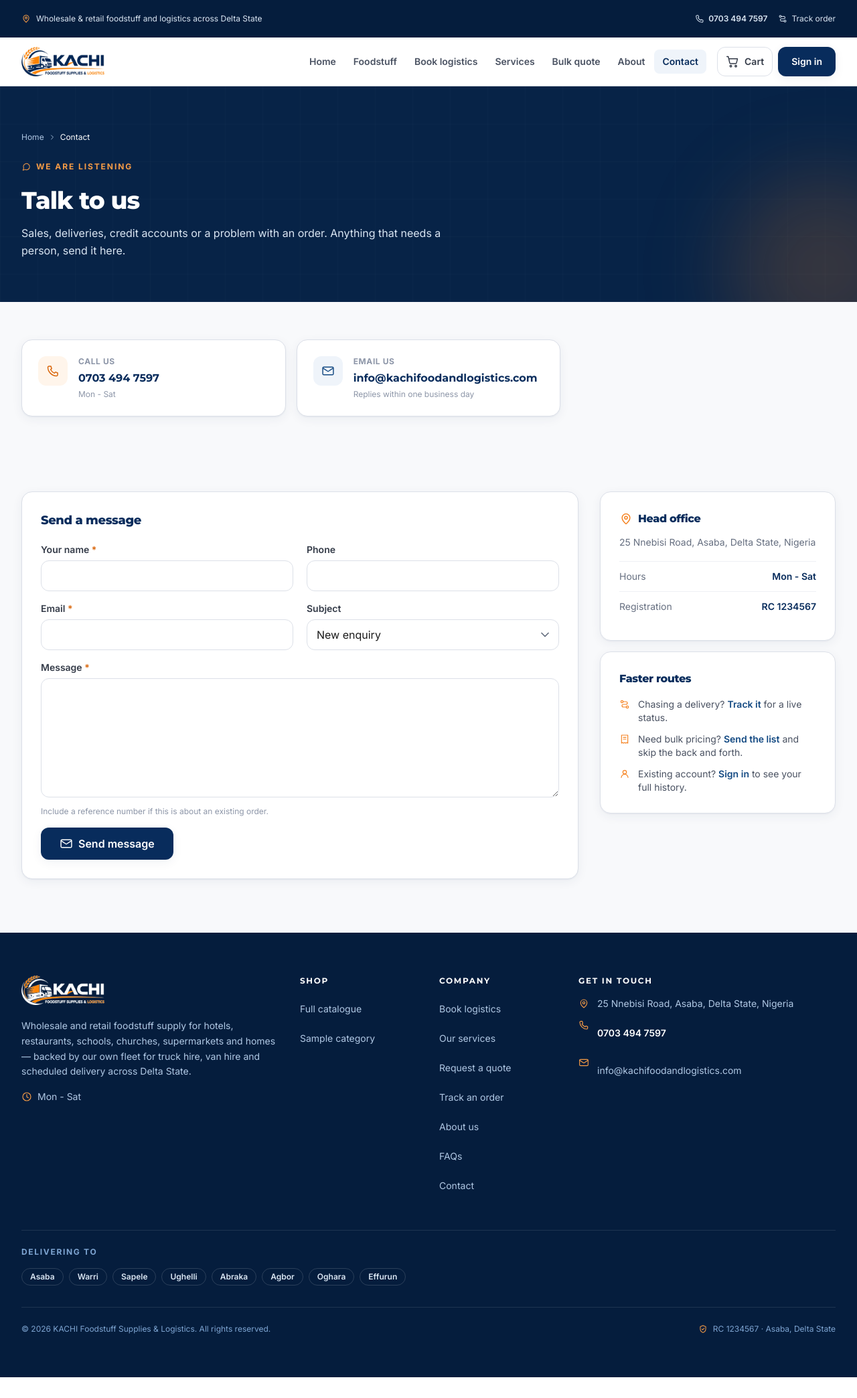
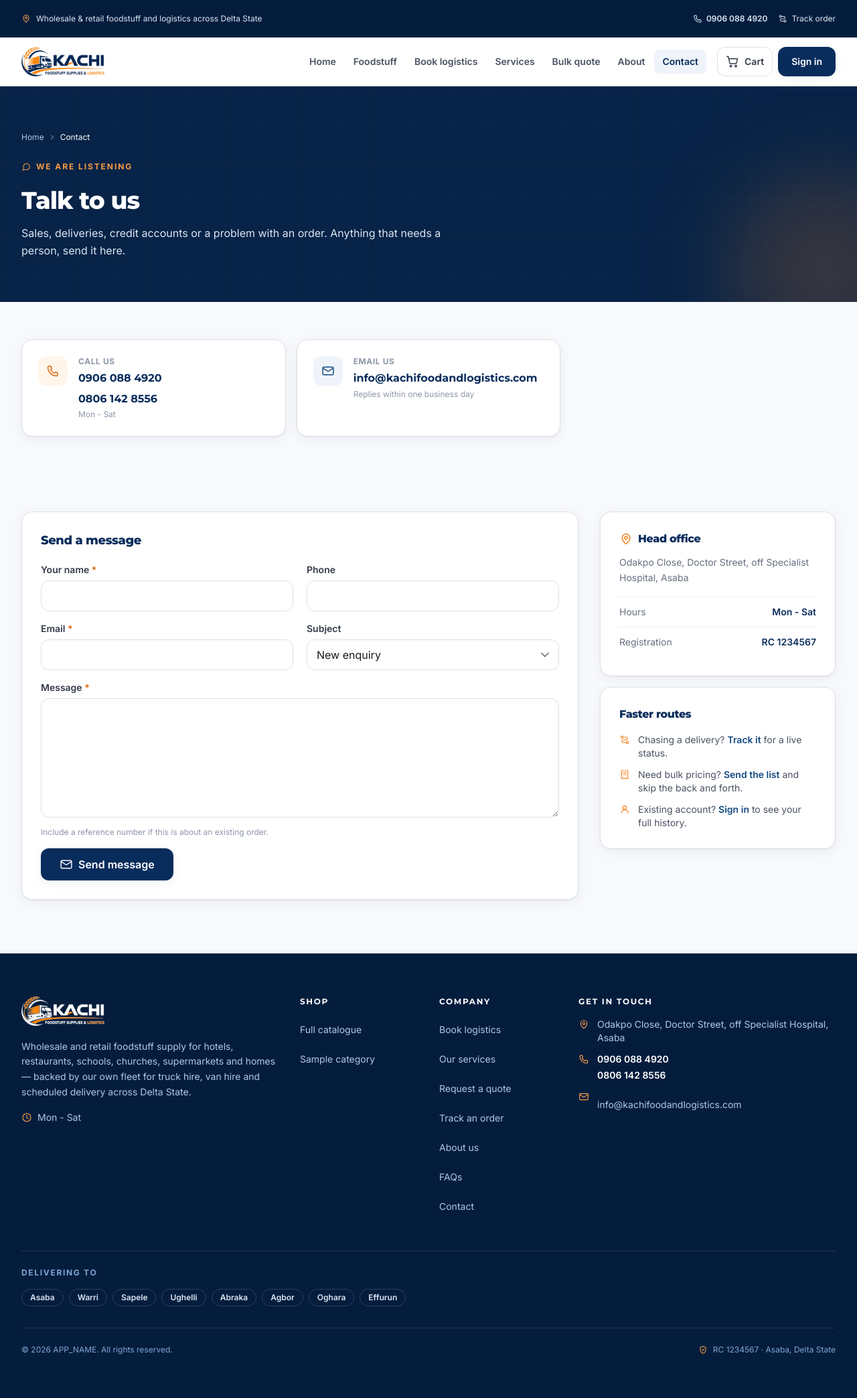
Before and after one commit to Bigjoecode/kachifoodandlogistics, a PHP site: page /contact in a window 1280 px wide. Shown: the whole page at 67% size. Before the commit the page ends 2057 px from the top, so only its background shows below. Run offline with PHP 8.4, Linux system fonts and the light colour scheme; tables that the repository leaves empty hold one stand-in row (values such as "Sample post"); some libraries are stand-ins or nearby versions.

Commit message:
Update business contact details

```diff
--- a/config/config.php
+++ b/config/config.php
@@ -10,8 +10,9 @@ define('APP_NAME', 'KACHI Foodstuff Supplies & Logistics');
 define('APP_SHORT', 'KACHI');
 define('APP_TAGLINE', 'Foodstuff supplies and logistics you can trust, across Delta State.');
 define('APP_EMAIL', 'info@kachifoodandlogistics.com');
-define('APP_PHONE', '0703 494 7597');
-define('APP_ADDRESS', '25 Nnebisi Road, Asaba, Delta State, Nigeria');
+define('APP_PHONE', '0906 088 4920');
+define('APP_PHONE_ALT', '0806 142 8556');
+define('APP_ADDRESS', 'Odakpo Close, Doctor Street, off Specialist Hospital, Asaba');
 defined('APP_DOMAIN') || define('APP_DOMAIN', 'https://kachifoodandlogistics.com');
 define('APP_STATE', 'Delta State');
 define('APP_CITY', 'Asaba');
--- a/install.php
+++ b/install.php
@@ -96,7 +96,7 @@ if ($_SERVER['REQUEST_METHOD'] === 'POST') {
 
         // --- Accounts -------------------------------------------------------
         $accounts = [
-            ['KACHI Admin',   'admin@kachifoodandlogistics.com', '+2348031234567', 'admin123', 'admin',    'Kachi Foodstuff Supplies and Logistics Ltd'],
+            ['KACHI Admin',   'admin@kachifoodandlogistics.com', '09060884920', 'admin123', 'admin',    'Kachi Foodstuff Supplies and Logistics Ltd'],
             ['Dispatch Desk', 'ops@kachifoodandlogistics.com',   '+2348031234568', 'ops12345', 'staff',    'Kachi Foodstuff Supplies and Logistics Ltd'],
             ['Amaka Obi',     'amaka@bellabites.ng',             '+2348090001111', 'demo1234', 'customer', 'Bella Bites Kitchen'],
         ];
--- a/pages/admin/settings.php
+++ b/pages/admin/settings.php
@@ -3,6 +3,7 @@ $fields = [
     'site_name'          => ['Site name', 'text'],
     'contact_email'      => ['Contact email', 'email'],
     'contact_phone'      => ['Contact phone', 'text'],
+    'contact_phone_alt'  => ['Second contact phone', 'text'],
     'whatsapp'           => ['WhatsApp number (digits only, with country code)', 'text'],
     'address'            => ['Head office address', 'text'],
     'opening_hours'      => ['Opening hours', 'text'],
@@ -50,7 +51,7 @@ partial('admin_header', [
     <div>
         <div class="card card-pad mb-3">
             <h3>Business details</h3>
-            <?php foreach (['site_name', 'contact_email', 'contact_phone', 'whatsapp', 'address', 'opening_hours'] as $key): ?>
+            <?php foreach (['site_name', 'contact_email', 'contact_phone', 'contact_phone_alt', 'whatsapp', 'address', 'opening_hours'] as $key): ?>
                 <?php [$label, $type] = $fields[$key]; ?>
                 <div class="field">
                     <label for="<?= $key ?>"><?= e($label) ?></label>
--- a/pages/contact.php
+++ b/pages/contact.php
@@ -24,6 +24,8 @@ if (is_post()) {
 }
 
 $bad      = fn(string $field) => isset($errors[$field]) ? ' input-error' : '';
+$phone    = Setting::get('contact_phone', APP_PHONE);
+$phoneAlt = Setting::get('contact_phone_alt', APP_PHONE_ALT);
 $whatsapp = Setting::get('whatsapp');
 
 partial('header', [
@@ -57,17 +59,21 @@ partial('header', [
 <section class="section-sm">
     <div class="shell">
         <div class="grid gap-4 sm:grid-cols-3">
-            <a href="tel:<?= e(preg_replace('/[^0-9+]/', '', Setting::get('contact_phone', APP_PHONE))) ?>"
-               class="card card-hover flex items-start gap-4 p-6">
+            <div class="card flex items-start gap-4 p-6">
                 <span class="grid size-11 shrink-0 place-items-center rounded-xl bg-orange-50 text-orange-600">
                     <?= icon('phone-call', 'size-5') ?>
                 </span>
                 <span>
                     <span class="block text-xs font-bold uppercase tracking-wider text-ink-400">Call us</span>
-                    <span class="mt-1 block font-display font-bold text-navy-700"><?= e(Setting::get('contact_phone', APP_PHONE)) ?></span>
+                    <a class="mt-1 block font-display font-bold text-navy-700 transition-colors hover:text-orange-600"
+                       href="tel:<?= e(preg_replace('/[^0-9+]/', '', $phone)) ?>"><?= e($phone) ?></a>
+                    <?php if ($phoneAlt): ?>
+                        <a class="mt-1 block font-display font-bold text-navy-700 transition-colors hover:text-orange-600"
+                           href="tel:<?= e(preg_replace('/[^0-9+]/', '', $phoneAlt)) ?>"><?= e($phoneAlt) ?></a>
+                    <?php endif; ?>
                     <span class="mt-0.5 block text-xs text-ink-400"><?= e(Setting::get('opening_hours', 'Mon - Sat')) ?></span>
                 </span>
-            </a>
+            </div>
 
             <a href="mailto:<?= e(Setting::get('contact_email', APP_EMAIL)) ?>"
                class="card card-hover flex items-start gap-4 p-6">
@@ -88,7 +94,7 @@ partial('header', [
                     </span>
                     <span>
                         <span class="block text-xs font-bold uppercase tracking-wider text-ink-400">WhatsApp</span>
-                        <span class="mt-1 block font-display font-bold text-navy-700">Chat with sales</span>
+                        <span class="mt-1 block font-display font-bold text-navy-700"><?= e($phoneAlt ?: 'Chat with sales') ?></span>
                         <span class="mt-0.5 block text-xs text-ink-400">Fastest for quick questions</span>
                     </span>
                 </a>
--- a/pages/faqs.php
+++ b/pages/faqs.php
@@ -6,7 +6,7 @@
 $groups = [
     'Ordering foodstuff' => [
         ['Where can I buy foodstuff in bulk in Asaba?',
-         'KACHI supplies wholesale and retail foodstuff from our warehouse on Nnebisi Road, Asaba. You can order online from the catalogue, send a bulk list through the quote form, or message us on WhatsApp and we will price it for you.'],
+         'KACHI supplies wholesale and retail foodstuff from our base at Odakpo Close, Doctor Street, off Specialist Hospital, Asaba. You can order online from the catalogue, send a bulk list through the quote form, or message us on WhatsApp and we will price it for you.'],
         ['What is the difference between your retail and wholesale prices?',
          'Every product carries both. The retail price applies to small quantities, and the wholesale price kicks in automatically once your line quantity reaches the threshold shown on the product page. You do not need to ask or negotiate for it.'],
         ['Is there a minimum order?',
--- a/partials/footer.php
+++ b/partials/footer.php
@@ -57,10 +57,15 @@
                     </li>
                     <li class="flex items-start gap-3">
                         <?= icon('phone-call', 'size-4 shrink-0 mt-0.5 text-orange-400') ?>
-                        <a class="flex min-h-11 items-center font-semibold text-white transition-colors hover:text-orange-400"
-                           href="tel:<?= e(preg_replace('/[^0-9+]/', '', Setting::get('contact_phone', APP_PHONE))) ?>">
-                            <?= e(Setting::get('contact_phone', APP_PHONE)) ?>
-                        </a>
+                        <span class="flex min-h-11 flex-col justify-center gap-1">
+                            <?php $footerPhone = Setting::get('contact_phone', APP_PHONE); ?>
+                            <a class="font-semibold text-white transition-colors hover:text-orange-400"
+                               href="tel:<?= e(preg_replace('/[^0-9+]/', '', $footerPhone)) ?>"><?= e($footerPhone) ?></a>
+                            <?php if ($footerPhoneAlt = Setting::get('contact_phone_alt', APP_PHONE_ALT)): ?>
+                                <a class="font-semibold text-white transition-colors hover:text-orange-400"
+                                   href="tel:<?= e(preg_replace('/[^0-9+]/', '', $footerPhoneAlt)) ?>"><?= e($footerPhoneAlt) ?></a>
+                            <?php endif; ?>
+                        </span>
                     </li>
                     <li class="flex items-start gap-3">
                         <?= icon('mail', 'size-4 shrink-0 mt-0.5 text-orange-400') ?>
```
Also changed, not shown: database/migrate.php (added, +47 -0 lines), database/seed.sql (+4 -3 lines), docs/DEPLOYMENT.md (+2 -1 lines), .github/workflows/deploy.yml, assets/css/tailwind.css, database/migrations/20260802_update_contact_details.sql (added).
